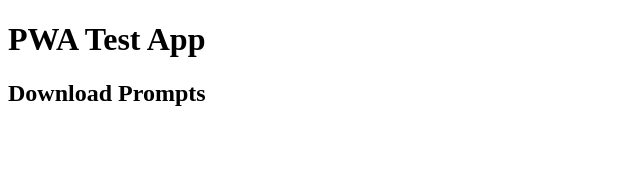
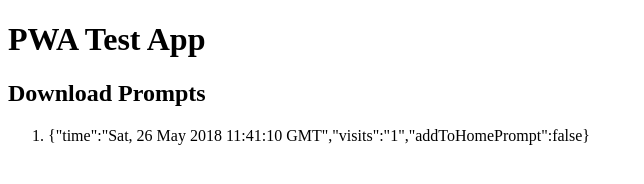
Before and after one commit to AnantVijaySingh/PWATest_2, a plain HTML site: page index.html in a window 1280 px wide. Shown: the whole page, without its empty margins (0-644 px from the left). Drawn offline with Linux system fonts and the light colour scheme; the site is published under a folder, as on GitHub Pages, so addresses that start at the root find nothing.

Commit message:
small fixes 4

```diff
--- a/index.html
+++ b/index.html
@@ -13,6 +13,6 @@
         <h2>Download Prompts</h2>
         <ol id="list"></ol>
     </div>
-<script src="/scripts/app.js"></script>
+<script src="scripts/app.js" async></script>
 </body>
 </html>
```
